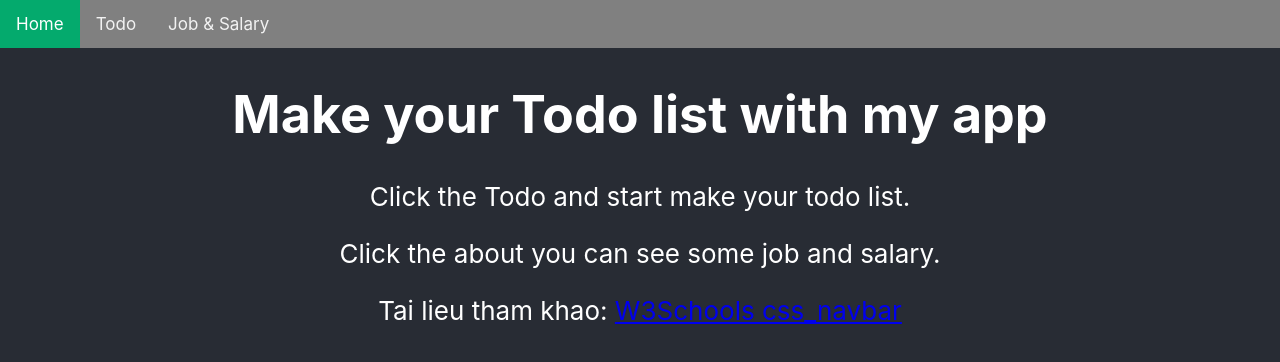
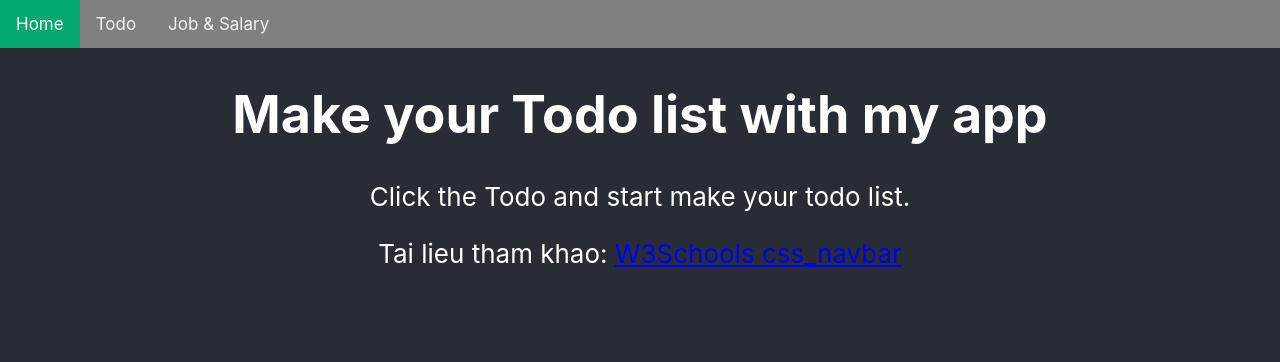
Before and after one commit to trungdung70199/my-react-app, a React (Create React App) app: page / in a window 1280 px wide. Shown: the top 362 px of the page. Built offline with nearby package versions, Linux system fonts and the light colour scheme.

Commit message:
update home

```diff
--- a/src/views/Example/Home.js
+++ b/src/views/Example/Home.js
@@ -13,7 +13,7 @@ class Home extends React.Component {
             <>
                 <h1>Make your Todo list with my app</h1>
                 <p>Click the Todo and start make your todo list.</p>
-                <p>Click the about you can see some job and salary.</p>
+                {/* <p>Click the about you can see some job and salary.</p> */}
                 <p>Tai lieu tham khao: <a href="https://www.w3schools.com/css/css_navbar.asp">W3Schools css_navbar</a></p>
             </>
         )
```
